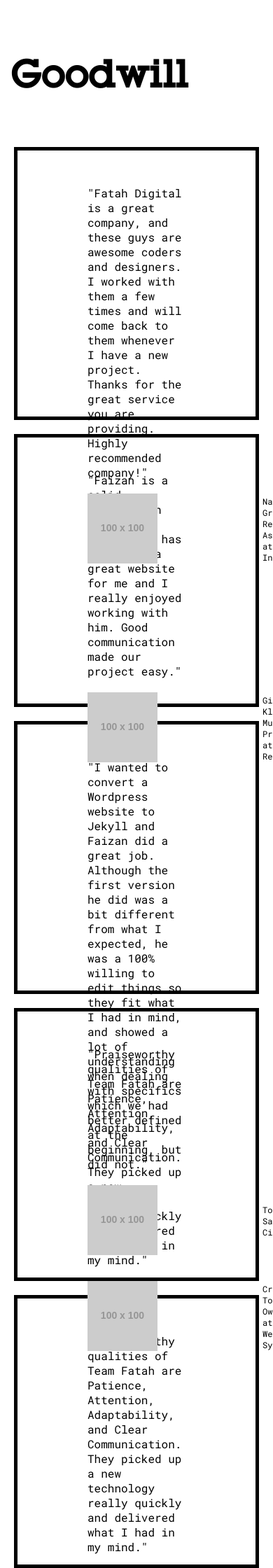
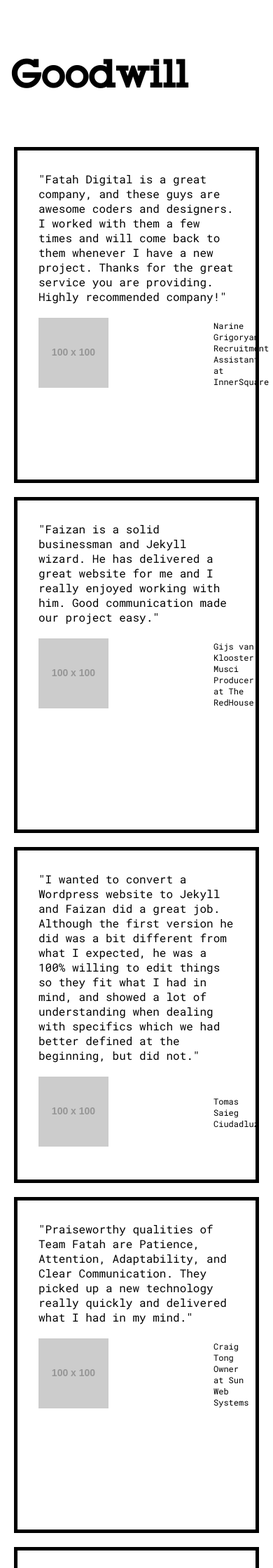
Before and after one commit to fatahco/fatahco.github.io, a Jekyll site: the page built from about.html, in a window 390 px wide. Shown: the part 2919-5159 px from the top of the page at 70% size. Built offline with Jekyll 4.4.1, drawn with Linux system fonts in a browser that asks for light colours; nearby versions of some CDN libraries.

Commit message:
complete good will carousel

```diff
--- a/_sass/scss/about.scss
+++ b/_sass/scss/about.scss
@@ -137,11 +137,14 @@
       padding: 50px 100px;
       cursor: move; /* fallback if grab cursor is unsupported */
       cursor: grab;
-      cursor: -moz-grab;
       cursor: -webkit-grab;
       color: #000;
       border-radius: 0;
       max-width: 100%;
+      @media only screen and (max-width: 767px){
+        padding: 30px;
+        height: 480px;
+      }
       .quote{
         font-size: 16px;
       }
@@ -160,7 +163,8 @@
           padding-left: 150px;
           position: absolute;
           top: 50%;
-          transform: translateY(-50%);
+          -webkit-transform: translateY(-50%);
+                  transform: translateY(-50%);
           margin-top: 0;
         }
       }
@@ -168,6 +172,8 @@
     .slick-dots{
       margin-left: auto;
       margin-right: auto;
+      width: -webkit-fit-content;
+      width: -moz-fit-content;
       width: fit-content;
       li{
         display: inline-block;
@@ -178,6 +184,9 @@
           border: solid 1px #000;
           color: #fff;
           background-color: #fff;
+          &:focus{
+            outline: none;
+          }
         }
       }
     }
--- a/assets/js/main.js
+++ b/assets/js/main.js
@@ -937,7 +937,7 @@
         settings:{
         centerMode: true,
         centerPadding: "5%",
-        speed:200
+        speed:1000
       }
       }
     ]
```
